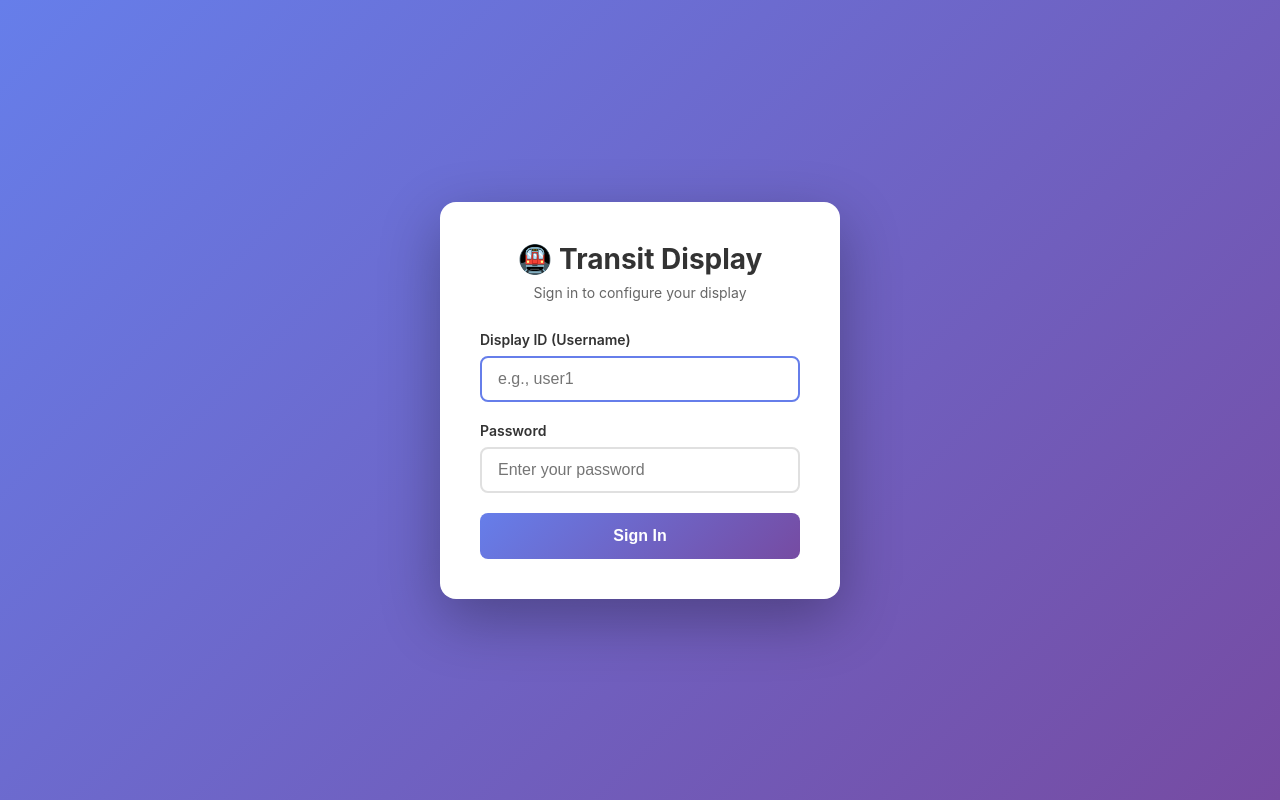
After one commit to rz74/desktop_train_display_Web, a FastAPI app: template here_transit_system/templates/login.html in a window 1280 px wide. The commit adds this page. Run offline with FastAPI, Linux system fonts and the light colour scheme; the template is opened without the code that fills it, so the values that code supplies are empty; parts of the project's set-up code (start-up, migrations or seed data) failed here and were passed over.

Commit message:
updated login page for config

```diff
--- a/here_transit_system/main.py
+++ b/here_transit_system/main.py
@@ -6,6 +6,7 @@ from fastapi import FastAPI, HTTPException, Form, Request
 from fastapi.staticfiles import StaticFiles
 from fastapi.responses import JSONResponse, FileResponse, HTMLResponse, RedirectResponse, StreamingResponse
 from fastapi.templating import Jinja2Templates
+from starlette.middleware.sessions import SessionMiddleware
 from dotenv import load_dotenv
 import httpx
 import json
@@ -33,11 +34,21 @@ except ImportError:
 # Load environment variables
 load_dotenv()
 
-# Initialize FastAPI with root_path for Nginx deployment
+# Initialize FastAPI with dynamic root_path for deployment flexibility
+ROOT_PATH = os.getenv("ROOT_PATH", "/einktrain")
 app = FastAPI(
     title="HERE Transit Display - Multi-Tenant",
-    root_path="/einktrain"
+    root_path=ROOT_PATH
 )
+
+# Add session middleware for authentication
+SESSION_SECRET_KEY = os.getenv("SESSION_SECRET_KEY")
+if not SESSION_SECRET_KEY:
+    raise ValueError(
+        "SESSION_SECRET_KEY environment variable is required. "
+        "Generate one with: python -c \"import secrets; print(secrets.token_hex(32))\""
+    )
+app.add_middleware(SessionMiddleware, secret_key=SESSION_SECRET_KEY)
 
 # Initialize Jinja2 templates
 templates = Jinja2Templates(directory="templates")
@@ -909,6 +920,78 @@ async def debug_station(gtfs_id: str):
         return {"error": str(e)}
 
 
+# ===== Authentication Routes (must be defined before parametrized routes) =====
+
+@app.get("/login")
+async def login_page(request: Request, redirect_to: str = None):
+    """
+    Display the login page.
+    """
+    return templates.TemplateResponse("login.html", {
+        "request": request,
+        "display_id": None,
+        "message": None,
+        "message_type": None,
+        "redirect_to": redirect_to,
+        "root_path": request.app.root_path
+    })
+
+
+@app.post("/login")
+async def login(
+    request: Request,
+    display_id: str = Form(...),
+    password: str = Form(...),
+    redirect_to: str = Form(None)
+):
+    """
+    Authenticate user and create session.
+    """
+    # Load user config to verify password
+    user_config = load_user_config(display_id)
+
+    if not user_config:
+        return templates.TemplateResponse("login.html", {
+            "request": request,
+            "display_id": display_id,
+            "message": "Display ID not found. Please check your username.",
+            "message_type": "error",
+            "redirect_to": redirect_to,
+            "root_path": request.app.root_path
+        })
+
+    # Verify password
+    if password != user_config.get('password', ''):
+        return templates.TemplateResponse("login.html", {
+            "request": request,
+            "display_id": display_id,
+            "message": "Invalid password. Please try again.",
+            "message_type": "error",
+            "redirect_to": redirect_to,
+            "root_path": request.app.root_path
+        })
+
+    # Authentication successful - create session
+    request.session['display_id'] = display_id
+
+    # Redirect to requested page or config page
+    if redirect_to:
+        return RedirectResponse(url=redirect_to, status_code=303)
+    else:
+        return RedirectResponse(url=f"/{display_id}/config", status_code=303)
+
+
+@app.get("/logout")
+async def logout(request: Request):
+    """
+    Clear session and redirect to login.
+    """
+    request.session.clear()
+    return RedirectResponse(url="/login", status_code=303)
+
+
+# ===== Display Routes =====
+
 @app.get("/{display_id}")
 async def display_page(request: Request, display_id: str):
     """
@@ -1029,7 +1112,17 @@ async def display_page(request: Request, display_id: str):
 async def config_page(request: Request, display_id: str):
     """
     Render the configuration form for a specific display ID.
+    Requires authentication - user must be logged in as this display_id.
     """
+    # Check authentication
+    session_display_id = request.session.get('display_id')
+    if not session_display_id or session_display_id != display_id:
+        # Redirect to login with return URL
+        return RedirectResponse(
+            url=f"/login?redirect_to=/{display_id}/config",
+            status_code=303
+        )
+
     config = load_user_config(display_id) or {
         'gtfs_id': '',
         'min_minutes': 2,
@@ -1058,18 +1151,26 @@ async def save_config(
     min_minutes: int = Form(...),
     max_minutes: int = Form(...),
     display_res: str = Form(...),
-    custom_note: str = Form(""),
-    passcode: str = Form(...)
+    custom_note: str = Form("")
 ):
     """
     Save configuration for a specific display ID.
-    Requires user's password for authentication.
+    Requires authentication - user must be logged in as this display_id.
+    Password is no longer required in the form since user is already authenticated.
     """
-    # Load existing config to get user's password and weather data
+    # Check authentication
+    session_display_id = request.session.get('display_id')
+    if not session_display_id or session_display_id != display_id:
+        # Redirect to login
+        return RedirectResponse(
+            url=f"/login?redirect_to=/{display_id}/config",
+            status_code=303
+        )
+
+    # Load existing config to preserve password and weather data
     existing_config = load_user_config(display_id)
-
-    # Validate passcode against user's password
-    if not existing_config or passcode != existing_config.get('password', ''):
+    if not existing_config:
+        # Should not happen if user is logged in, but handle gracefully
         stations = get_all_stations()
         return templates.TemplateResponse("config.html", {
             "request": request,
@@ -1082,7 +1183,7 @@ async def save_config(
                 'display_res': display_res,
                 'custom_note': custom_note
             },
-            "message": "Invalid password",
+            "message": "Configuration not found. Please contact administrator.",
             "message_type": "error",
             "root_path": request.app.root_path
         })
--- a/here_transit_system/station_lines.json
+++ b/here_transit_system/station_lines.json
@@ -1780,7 +1780,7 @@
       "W"
     ],
     "E01": [
-      "E"
+      "1"
     ],
     "S03": [
       "S"
--- /dev/null
+++ b/here_transit_system/templates/login.html
@@ -0,0 +1,189 @@
+<!DOCTYPE html>
+<html lang="en">
+<head>
+    <meta charset="UTF-8">
+    <meta name="viewport" content="width=device-width, initial-scale=1.0">
+    <title>Login - Transit Display</title>
+    <style>
+        * {
+            margin: 0;
+            padding: 0;
+            box-sizing: border-box;
+        }
+
+        body {
+            font-family: -apple-system, BlinkMacSystemFont, 'Segoe UI', Roboto, Oxygen, Ubuntu, Cantarell, sans-serif;
+            background: linear-gradient(135deg, #667eea 0%, #764ba2 100%);
+            min-height: 100vh;
+            display: flex;
+            align-items: center;
+            justify-content: center;
+            padding: 20px;
+        }
+
+        .login-container {
+            background: white;
+            border-radius: 16px;
+            box-shadow: 0 20px 60px rgba(0, 0, 0, 0.3);
+            padding: 40px;
+            max-width: 400px;
+            width: 100%;
+        }
+
+        .login-header {
+            text-align: center;
+            margin-bottom: 30px;
+        }
+
+        .login-header h1 {
+            color: #333;
+            font-size: 28px;
+            margin-bottom: 8px;
+        }
+
+        .login-header p {
+            color: #666;
+            font-size: 14px;
+        }
+
+        .form-group {
+            margin-bottom: 20px;
+        }
+
+        .form-group label {
+            display: block;
+            color: #333;
+            font-weight: 600;
+            margin-bottom: 8px;
+            font-size: 14px;
+        }
+
+        .form-group input {
+            width: 100%;
+            padding: 12px 16px;
+            border: 2px solid #e0e0e0;
+            border-radius: 8px;
+            font-size: 16px;
+            transition: border-color 0.3s;
+        }
+
+        .form-group input:focus {
+            outline: none;
+            border-color: #667eea;
+        }
+
+        .login-button {
+            width: 100%;
+            padding: 14px;
+            background: linear-gradient(135deg, #667eea 0%, #764ba2 100%);
+            color: white;
+            border: none;
+            border-radius: 8px;
+            font-size: 16px;
+            font-weight: 600;
+            cursor: pointer;
+            transition: transform 0.2s, box-shadow 0.2s;
+        }
+
+        .login-button:hover {
+            transform: translateY(-2px);
+            box-shadow: 0 8px 20px rgba(102, 126, 234, 0.4);
+        }
+
+        .login-button:active {
+            transform: translateY(0);
+        }
+
+        .error-message {
+            background: #fee;
+            color: #c33;
+            padding: 12px 16px;
+            border-radius: 8px;
+            margin-bottom: 20px;
+            font-size: 14px;
+            border-left: 4px solid #c33;
+        }
+
+        .info-message {
+            background: #e3f2fd;
+            color: #1976d2;
+            padding: 12px 16px;
+            border-radius: 8px;
+            margin-bottom: 20px;
+            font-size: 14px;
+            border-left: 4px solid #1976d2;
+        }
+
+        .redirect-info {
+            text-align: center;
+            margin-top: 20px;
+            color: #666;
+            font-size: 13px;
+        }
+
+        @media (max-width: 480px) {
+            .login-container {
+                padding: 30px 20px;
+            }
+
+            .login-header h1 {
+                font-size: 24px;
+            }
+        }
+    </style>
+</head>
+<body>
+    <div class="login-container">
+        <div class="login-header">
+            <h1>🚇 Transit Display</h1>
+            <p>Sign in to configure your display</p>
+        </div>
+
+        {% if message %}
+            {% if message_type == "error" %}
+                <div class="error-message">{{ message }}</div>
+            {% elif message_type == "info" %}
+                <div class="info-message">{{ message }}</div>
+            {% endif %}
+        {% endif %}
+
+        <form method="POST" action="{{ root_path }}/login">
+            {% if redirect_to %}
+                <input type="hidden" name="redirect_to" value="{{ redirect_to }}">
+            {% endif %}
+
+            <div class="form-group">
+                <label for="display_id">Display ID (Username)</label>
+                <input
+                    type="text"
+                    id="display_id"
+                    name="display_id"
+                    required
+                    autofocus
+                    placeholder="e.g., user1"
+                    value="{{ display_id or '' }}"
+                >
+            </div>
+
+            <div class="form-group">
+                <label for="password">Password</label>
+                <input
+                    type="password"
+                    id="password"
+                    name="password"
+                    required
+                    placeholder="Enter your password"
+                >
+            </div>
+
+            <button type="submit" class="login-button">Sign In</button>
+        </form>
+
+        {% if redirect_to %}
+            <div class="redirect-info">
+                After login, you'll be redirected to your config page
+            </div>
+        {% endif %}
+    </div>
+</body>
+</html>
```
Also changed, not shown: here_transit_system/SECURITY_UPDATE.md (added, +176 -0 lines), here_transit_system/templates/config.html (+28 -16 lines), here_transit_system/user_configs.json (+8 -11 lines).
